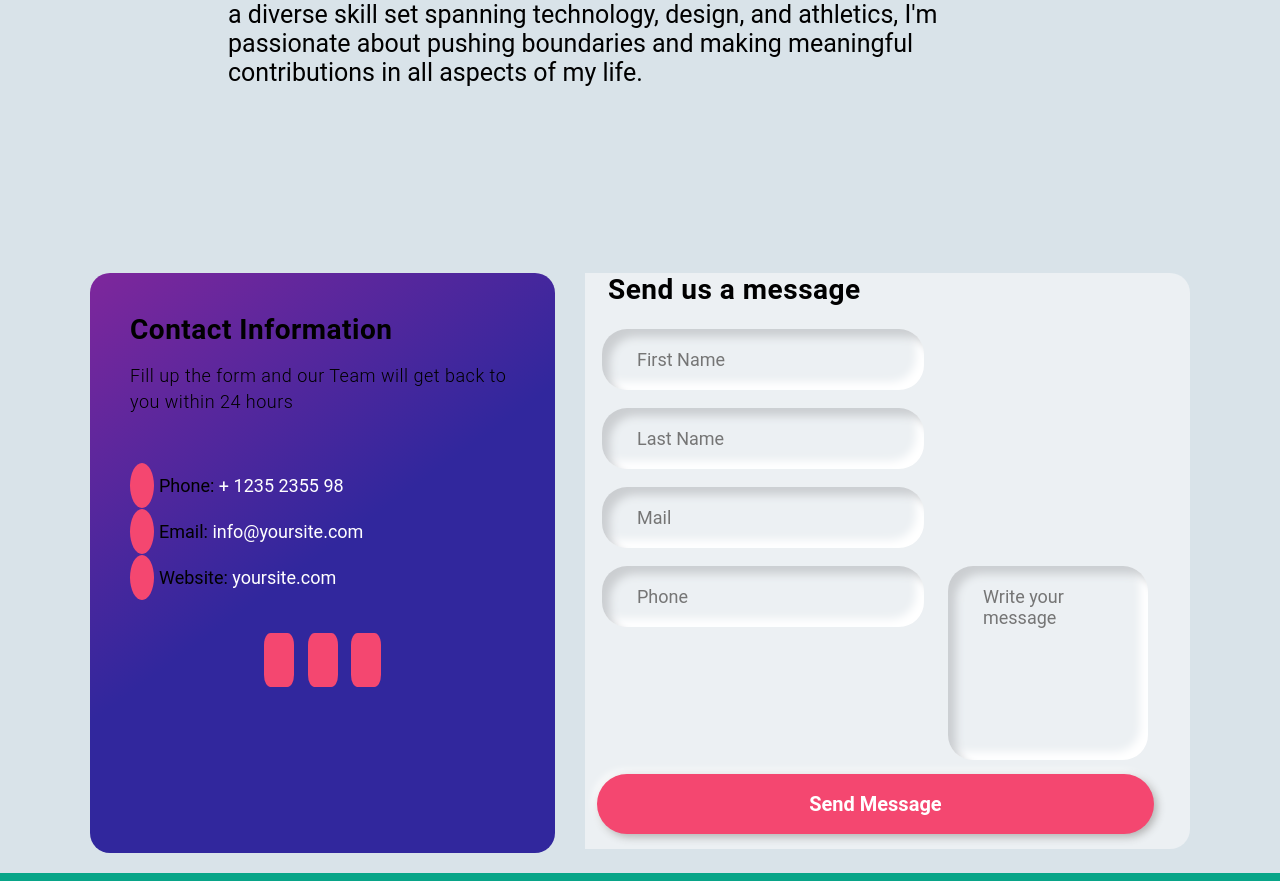
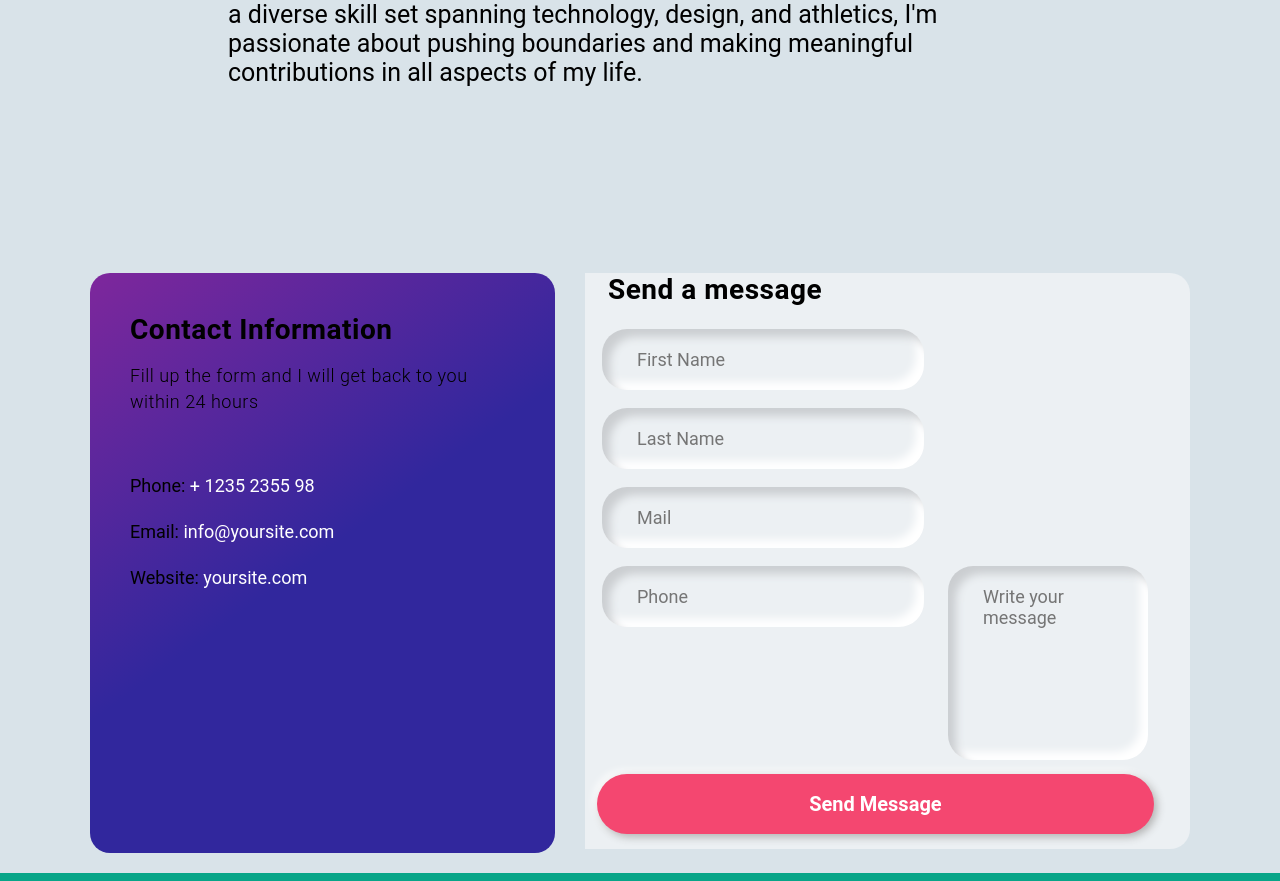
Before and after one commit to mdayankhan/Portfolio, a Django app: template portfolio/config/templates/home.html in a window 1280 px wide. Shown: the part 1393-2274 px from the top of the page. Run offline with Django 4.2, Linux system fonts and the light colour scheme; the template is opened without the code that fills it, so the values that code supplies are empty; parts of the project's set-up code (start-up, migrations or seed data) failed here and were passed over; some libraries are stand-ins or nearby versions.

Commit message:
Update home.html

```diff
--- a/portfolio/config/templates/home.html
+++ b/portfolio/config/templates/home.html
@@ -208,30 +208,27 @@
                 <div class="box-wrapper">
                     <div class="info-wrap">
                         <h2 class="info-title">Contact Information</h2>
-                        <h3 class="info-sub-title">Fill up the form and our Team will get back to you within 24 hours</h3>
+                        <h3 class="info-sub-title">Fill up the form and I will get back to you within 24 hours
+                        </h3>
                         <ul class="info-details">
                             <li>
-                                <i class="fas fa-phone-alt"></i>
+
                                 <span>Phone:</span> <a href="tel:+ 1235 2355 98">+ 1235 2355 98</a>
                             </li>
                             <li>
-                                <i class="fas fa-paper-plane"></i>
+
                                 <span>Email:</span> <a href="mailto:info@yoursite.com">info@yoursite.com</a>
                             </li>
                             <li>
-                                <i class="fas fa-globe"></i>
+
                                 <span>Website:</span> <a href="#">yoursite.com</a>
                             </li>
                         </ul>
-                        <ul class="social-icons">
-                            <li><a href="#"><i class="fab fa-facebook"></i></a></li>
-                            <li><a href="#"><i class="fab fa-twitter"></i></a></li>
-                            <li><a href="#"><i class="fab fa-linkedin-in"></i></a></li>
-                        </ul>
+
                     </div>
                     <div class="form-wrap">
                         <form action="#" method="POST">
-                            <h2 class="form-title">Send us a message</h2>
+                            <h2 class="form-title">Send a message</h2>
                             <div class="form-fields">
                                 <div class="form-group">
                                     <input type="text" class="fname" placeholder="First Name">
@@ -266,4 +263,5 @@
         });
     </script>
 </body>
+
 </html>
```
